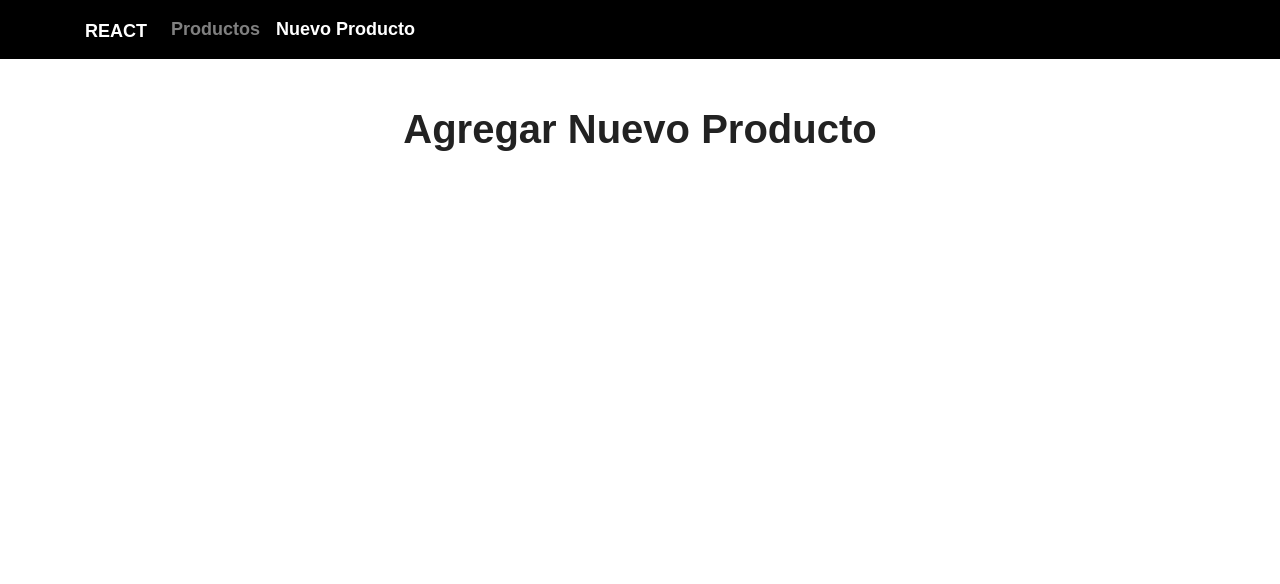
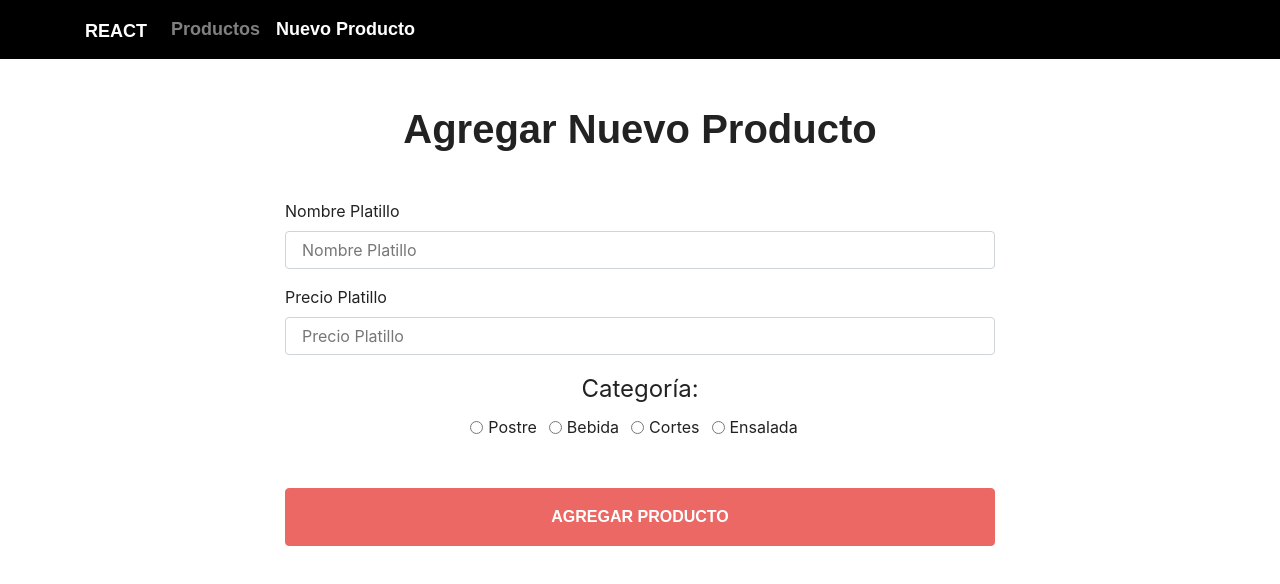
Before and after one commit to horaleon1/productos, a React (Create React App) app: page /nuevo-producto in a window 1280 px wide. Shown: the top 584 px of the page. Built offline with nearby package versions, Linux system fonts and the light colour scheme; data requests are answered from the project's data file; a web font is replaced by a local one.

Commit message:
added Error and working

```diff
--- a/src/components/AgregarProducto.js
+++ b/src/components/AgregarProducto.js
@@ -1,11 +1,107 @@
-import React, { Component } from 'react'
+import React, { useState } from "react";
+import Error from './Error';
 
-export default class AgregarProducto extends Component {
-  render() {
-    return (
-      <div>
-        <h1 className="text-center"> Agregar Nuevo Producto </h1>
-      </div>
-    )
-  }
+export default function AgregarProducto() {
+  //state
+  const [nombrePlatillo, guardarNombre] = useState("");
+  const [precioPlatillo, guardarPrecio] = useState("");
+  const [categoria, guardarCategoria] = useState("");
+  const [error, guardarError] = useState(false);
+
+  const leerValorRadio = e => {
+    guardarCategoria(e.target.value);
+  };
+  const agregarProducto = e => {
+    e.preventDefault();
+
+    if (nombrePlatillo === "" || precioPlatillo === "" || categoria === "") {
+      guardarError(true);
+      return;
+    }
+      guardarError(false);
+  };
+
+  return (
+    <div className="col-md-8 mx-auto ">
+      <h1 className="text-center">Agregar Nuevo Producto</h1>
+
+      {(error) ? <Error mensaje='Todos los campos son obligatorios' /> : null }
+
+      <form className="mt-5" onSubmit={agregarProducto}>
+        <div className="form-group">
+          <label>Nombre Platillo</label>
+          <input
+            type="text"
+            className="form-control"
+            name="nombre"
+            placeholder="Nombre Platillo"
+            onChange={e => guardarNombre(e.target.value)}
+          />
+        </div>
+
+        <div className="form-group">
+          <label>Precio Platillo</label>
+          <input
+            type="number"
+            className="form-control"
+            name="precio"
+            placeholder="Precio Platillo"
+            onChange={e => guardarPrecio(e.target.value)}
+          />
+        </div>
+
+        <legend className="text-center">Categoría:</legend>
+        <div className="text-center">
+          <div className="form-check form-check-inline">
+            <input
+              className="form-check-input"
+              type="radio"
+              name="categoria"
+              value="postre"
+              onChange={leerValorRadio}
+            />
+            <label className="form-check-label">Postre</label>
+          </div>
+          <div className="form-check form-check-inline">
+            <input
+              className="form-check-input"
+              type="radio"
+              name="categoria"
+              value="bebida"
+              onChange={leerValorRadio}
+            />
+            <label className="form-check-label">Bebida</label>
+          </div>
+
+          <div className="form-check form-check-inline">
+            <input
+              className="form-check-input"
+              type="radio"
+              name="categoria"
+              value="cortes"
+              onChange={leerValorRadio}
+            />
+            <label className="form-check-label">Cortes</label>
+          </div>
+
+          <div className="form-check form-check-inline">
+            <input
+              className="form-check-input"
+              type="radio"
+              name="categoria"
+              value="ensalada"
+              onChange={leerValorRadio}
+            />
+            <label className="form-check-label">Ensalada</label>
+          </div>
+        </div>
+
+        <input
+          type="submit"
+          className="font-weight-bold text-uppercase mt-5 btn btn-primary btn-block py-3"
+          value="Agregar Producto"
+        />
+      </form>
+    </div>
+  );
 }
--- /dev/null
+++ b/src/components/Error.js
@@ -0,0 +1,7 @@
+import React from 'react'
+
+const Error = ( {mensaje} ) => (
+  <p className="alert alert-danger p3 mt-5 my-5 text-center text-uppercase font-weight-bold">{mensaje}</p>
+);
+
+export default Error;
```
